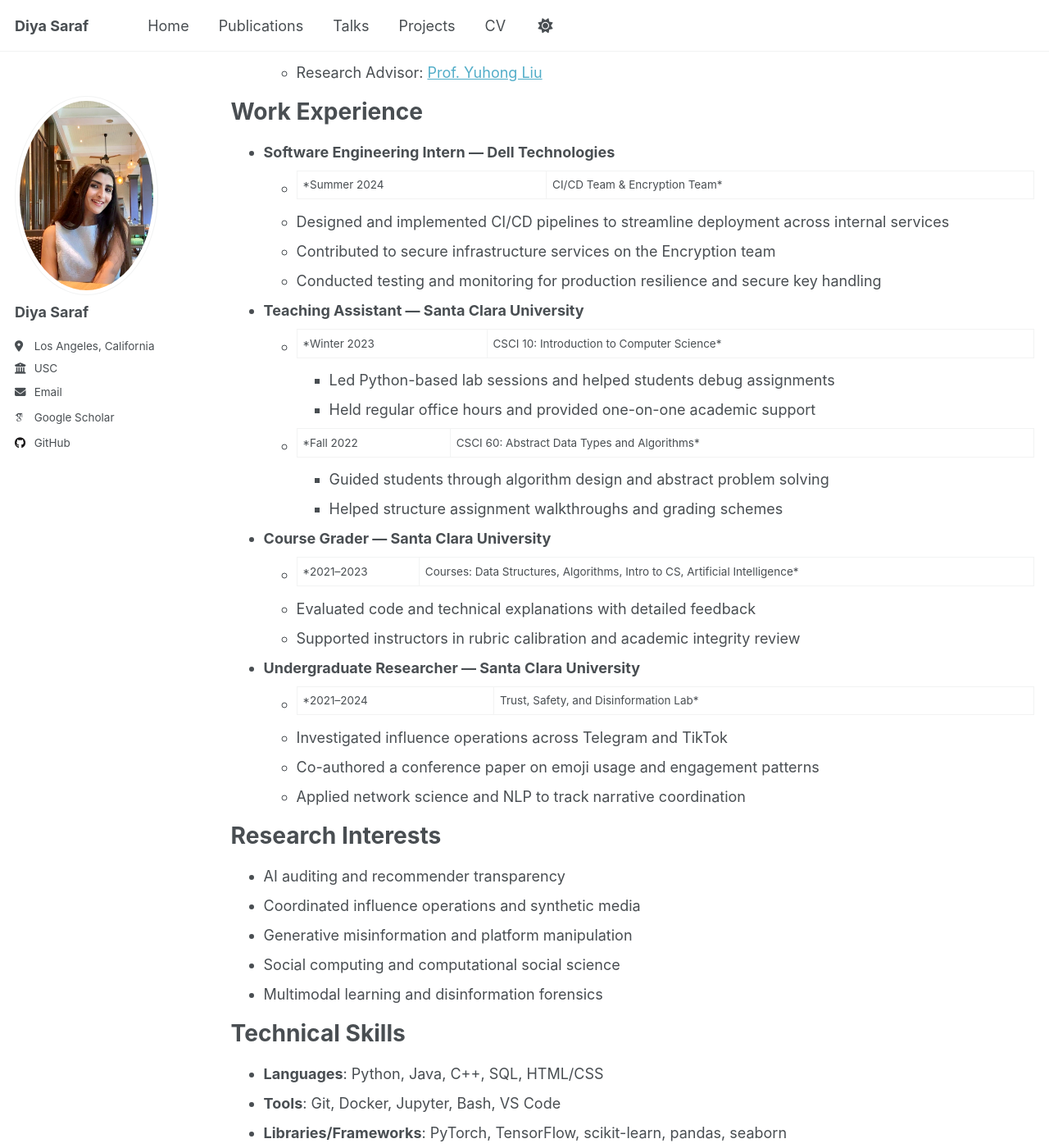
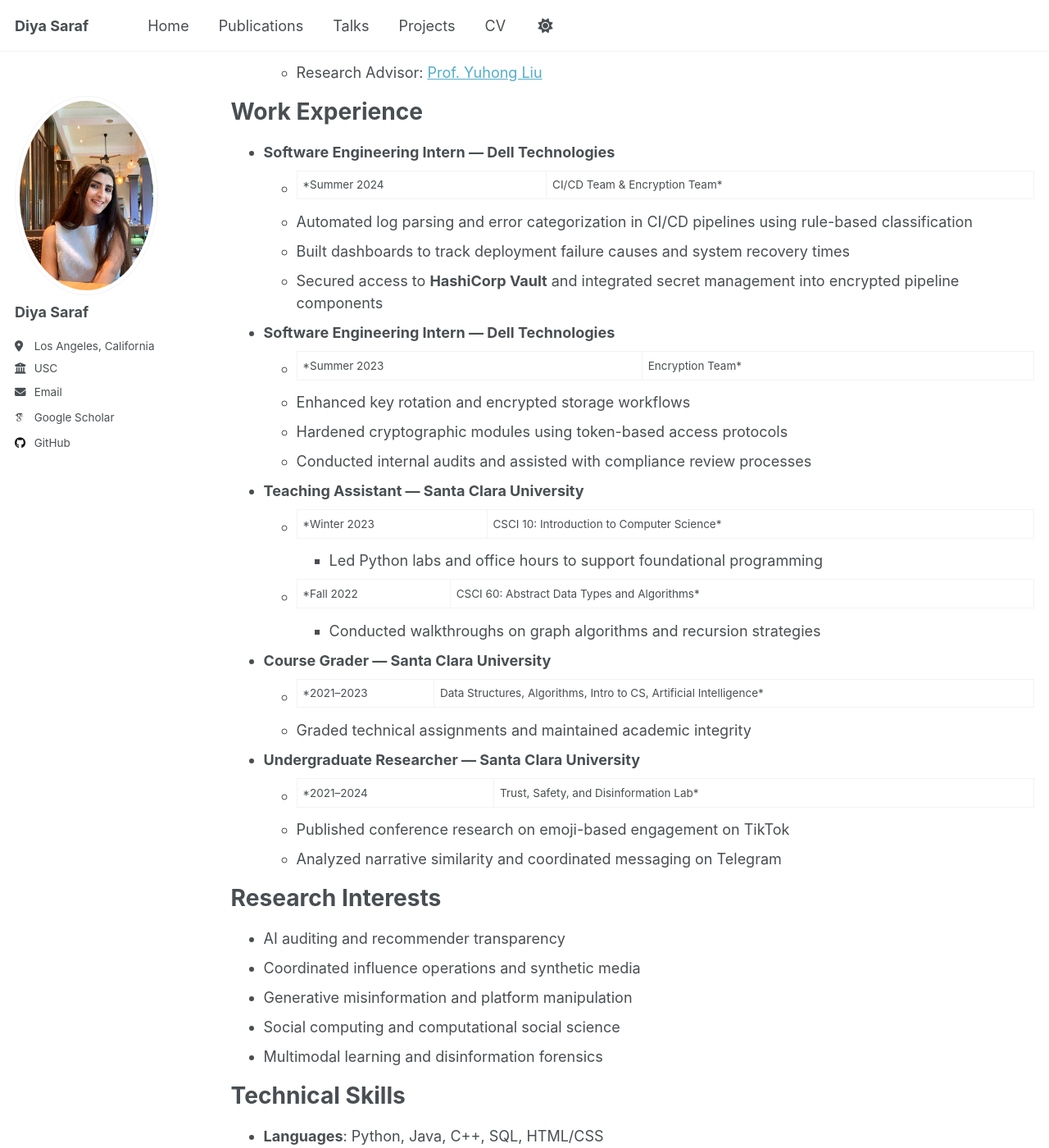
Before and after one commit to ds257/ds7.github.io, a Jekyll site: the page built from _pages/cv.md, in a window 1280 px wide and 1400 px high, scrolled down 370 px. Shown: the whole window at 82% size. Built offline with Jekyll 4.4.1, drawn with Linux system fonts in a browser that asks for light colours; some web fonts are replaced; a script that is not in the unit is left out; some of the changed text lies outside the part shown.

Commit message:
Update cv.md

```diff
--- a/_pages/cv.md
+++ b/_pages/cv.md
@@ -25,28 +25,30 @@ Work Experience
 ======
 * **Software Engineering Intern — Dell Technologies**
   * *Summer 2024 | CI/CD Team & Encryption Team*
-  * Designed and implemented CI/CD pipelines to streamline deployment across internal services
-  * Contributed to secure infrastructure services on the Encryption team
-  * Conducted testing and monitoring for production resilience and secure key handling
+  * Automated log parsing and error categorization in CI/CD pipelines using rule-based classification
+  * Built dashboards to track deployment failure causes and system recovery times
+  * Secured access to **HashiCorp Vault** and integrated secret management into encrypted pipeline components
+
+* **Software Engineering Intern — Dell Technologies**
+  * *Summer 2023 | Encryption Team*
+  * Enhanced key rotation and encrypted storage workflows
+  * Hardened cryptographic modules using token-based access protocols
+  * Conducted internal audits and assisted with compliance review processes
 
 * **Teaching Assistant — Santa Clara University**
   * *Winter 2023 | CSCI 10: Introduction to Computer Science*
-    * Led Python-based lab sessions and helped students debug assignments
-    * Held regular office hours and provided one-on-one academic support
+    * Led Python labs and office hours to support foundational programming
   * *Fall 2022 | CSCI 60: Abstract Data Types and Algorithms*
-    * Guided students through algorithm design and abstract problem solving
-    * Helped structure assignment walkthroughs and grading schemes
+    * Conducted walkthroughs on graph algorithms and recursion strategies
 
 * **Course Grader — Santa Clara University**
-  * *2021–2023 | Courses: Data Structures, Algorithms, Intro to CS, Artificial Intelligence*
-  * Evaluated code and technical explanations with detailed feedback
-  * Supported instructors in rubric calibration and academic integrity review
+  * *2021–2023 | Data Structures, Algorithms, Intro to CS, Artificial Intelligence*
+  * Graded technical assignments and maintained academic integrity
 
 * **Undergraduate Researcher — Santa Clara University**
   * *2021–2024 | Trust, Safety, and Disinformation Lab*
-  * Investigated influence operations across Telegram and TikTok
-  * Co-authored a conference paper on emoji usage and engagement patterns
-  * Applied network science and NLP to track narrative coordination
+  * Published conference research on emoji-based engagement on TikTok
+  * Analyzed narrative similarity and coordinated messaging on Telegram
 
 Research Interests
 ======
@@ -59,9 +61,10 @@ Research Interests
 Technical Skills
 ======
 * **Languages**: Python, Java, C++, SQL, HTML/CSS
-* **Tools**: Git, Docker, Jupyter, Bash, VS Code
+* **Tools**: Git, Docker, HashiCorp Vault, Jupyter, Bash, VS Code
 * **Libraries/Frameworks**: PyTorch, TensorFlow, scikit-learn, pandas, seaborn
-* **Areas**: Machine learning, network science, NLP, data visualization
+* **Areas**: Machine learning, network science, NLP, CI/CD, secure infrastructure
+
 
 Service & Leadership
 ======
```
